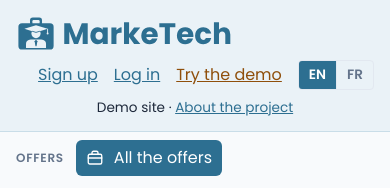
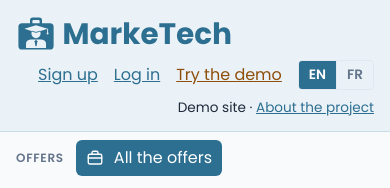
Before and after one commit to DanielGarcia85/MarkeTech, a Vue app in the folder frontend/: page / in a window 390 px wide. Shown: the top 188 px of the page. Built offline with nearby package versions, Linux system fonts and the light colour scheme; no server answers.

Commit message:
fix(layout): align the line about the site on the right on a narrow window

```diff
--- a/frontend/src/components/AppHeader.vue
+++ b/frontend/src/components/AppHeader.vue
@@ -164,7 +164,8 @@ async function leave(): Promise<void> {
    one line (the links of a visitor, in French, with the demo, decide it:
    1230 px with the link to the about page, measured on 23.10.2026; 1240 px
    keeps a margin), the line goes under the logo and the links, on a row of
-   its own, centred: always shown (decision of 26.10.2026) */
+   its own, against the right edge under the links: always shown
+   (decisions of 26.10.2026) */
 .about {
   flex: none;
   margin: 0;
@@ -185,6 +186,7 @@ async function leave(): Promise<void> {
     order: 3;
     flex-basis: 100%;
     font-size: 0.85rem;
+    text-align: right;
   }
 }
 
```
